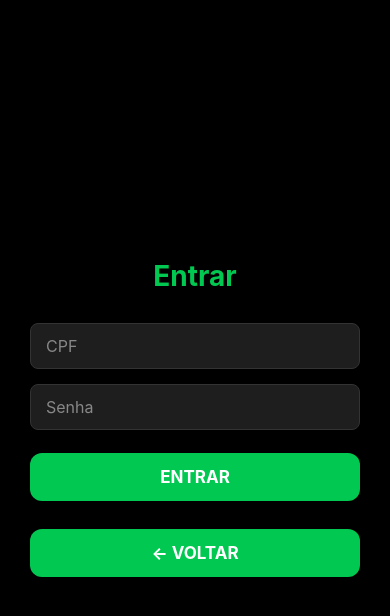
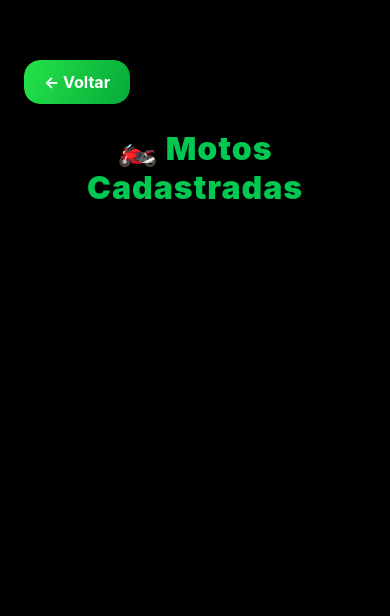
Before and after one commit to Challenge-Mottu-2025/Challenge-Mottu-Mobile, a React Native app: screen /Login in a window 390 px wide. Shown: the top 616 px of the page. Built offline with nearby package versions, Linux system fonts and the light colour scheme.

Commit message:
atualizacao

```diff
--- a/package.json
+++ b/package.json
@@ -21,7 +21,8 @@
     "react-native-geolocation-service": "^5.3.1",
     "react-native-maps": "^1.23.8",
     "react-native-web": "^0.20.0",
-    "@react-native-picker/picker": "2.11.0"
+    "@react-native-picker/picker": "2.11.0",
+    "expo-linear-gradient": "~14.1.4"
   },
   "devDependencies": {
     "@babel/core": "^7.20.0"
--- a/screens/AdminScreen.js
+++ b/screens/AdminScreen.js
@@ -5,9 +5,7 @@ import colors from '../constants/colors';
 import { Picker } from '@react-native-picker/picker';
 
 export default function AdminScreen() {
-  const [users, setUsers] = useState({});
-  const [editingCpf, setEditingCpf] = useState(null);
-  const [newCpf, setNewCpf] = useState("");
+  const [motos, setMotos] = useState({});
 
   const modelos = ['Mottu Sport', 'Mottu E', 'Mottu Pop'];
   const patios = [
@@ -23,112 +21,57 @@ export default function AdminScreen() {
     'Mottu Capão Redondo',
   ];
 
-  const loadUsers = async () => {
+  const loadMotos = async () => {
     const keys = await AsyncStorage.getAllKeys();
     const stores = await AsyncStorage.multiGet(keys);
     const data = Object.fromEntries(stores.map(([k, v]) => [k, JSON.parse(v)]));
-    setUsers(data);
+    setMotos(data);
   };
 
-  const handleUpdate = async (cpf) => {
+  const handleUpdate = async (key) => {
     try {
-      await AsyncStorage.setItem(cpf, JSON.stringify(users[cpf]));
-      Alert.alert('Sucesso', 'Usuário atualizado com sucesso!');
+      await AsyncStorage.setItem(key, JSON.stringify(motos[key]));
+      Alert.alert('Sucesso', 'Moto atualizada com sucesso!');
     } catch (e) {
-      Alert.alert('Erro', 'Erro ao atualizar usuário.');
+      Alert.alert('Erro', 'Erro ao atualizar moto.');
     }
   };
 
-  const handleDelete = async (cpf) => {
+  const handleDelete = async (key) => {
     try {
-      await AsyncStorage.removeItem(cpf);
-      setUsers((prev) => {
+      await AsyncStorage.removeItem(key);
+      setMotos((prev) => {
         const updated = { ...prev };
-        delete updated[cpf];
+        delete updated[key];
         return updated;
       });
-      Alert.alert('Sucesso', 'Usuário excluído com sucesso!');
+      Alert.alert('Sucesso', 'Moto excluída com sucesso!');
     } catch (e) {
-      Alert.alert('Erro', 'Erro ao excluir usuário.');
+      Alert.alert('Erro', 'Erro ao excluir moto.');
     }
   };
 
-  const handleChange = (cpf, field, value) => {
-    setUsers((prev) => ({
+  const handleChange = (key, field, value) => {
+    setMotos((prev) => ({
       ...prev,
-      [cpf]: {
-        ...prev[cpf],
+      [key]: {
+        ...prev[key],
         [field]: value,
       },
     }));
   };
 
-  const handleCpfChange = async (oldCpf, newCpf) => {
-    if (oldCpf === newCpf) {
-      Alert.alert("Erro", "O CPF novo não pode ser igual ao CPF atual.");
-      return;
-    }
-
-    try {
-      const userData = { ...users[oldCpf], cpf: newCpf };
-      await AsyncStorage.removeItem(oldCpf);
-      await AsyncStorage.setItem(newCpf, JSON.stringify(userData));
-
-      setUsers((prev) => {
-        const updatedUsers = { ...prev };
-        delete updatedUsers[oldCpf];
-        updatedUsers[newCpf] = userData;
-        return updatedUsers;
-      });
-
-      setEditingCpf(null);
-      setNewCpf("");
-      Alert.alert('Sucesso', 'CPF alterado com sucesso!');
-    } catch (e) {
-      Alert.alert('Erro', 'Erro ao alterar CPF.');
-    }
-  };
-
   return (
     <ScrollView contentContainerStyle={styles.container}>
-      <Button title="🔄 Carregar usuários salvos" onPress={loadUsers} />
-      {Object.entries(users).map(([cpf, info]) => (
-        <View key={cpf} style={styles.userCard}>
-          <Text style={styles.label}>📌 CPF: {cpf}</Text>
-
-          {editingCpf === cpf ? (
-            <View>
-              <TextInput
-                style={styles.input}
-                value={newCpf}
-                onChangeText={setNewCpf}
-                placeholder="Novo CPF"
-              />
-              <Button title="Alterar CPF" onPress={() => handleCpfChange(cpf, newCpf)} />
-              <Button title="Cancelar" onPress={() => setEditingCpf(null)} color="gray" />
-            </View>
-          ) : (
-            <Button title="Alterar CPF" onPress={() => { setEditingCpf(cpf); setNewCpf(""); }} />
-          )}
-
-          <Text style={styles.label}>👤 Nome:</Text>
-          <TextInput
-            style={styles.input}
-            value={info.nome}
-            onChangeText={(text) => handleChange(cpf, 'nome', text)}
-          />
-
-          <Text style={styles.label}>🔑 Senha:</Text>
-          <TextInput
-            style={styles.input}
-            value={info.senha}
-            onChangeText={(text) => handleChange(cpf, 'senha', text)}
-          />
+      <Button title="🔄 Carregar Motos Registradas" onPress={loadMotos} />
+      {Object.entries(motos).map(([key, info]) => (
+        <View key={key} style={styles.card}>
+          <Text style={styles.label}>🆔 ID: {key}</Text>
 
           <Text style={styles.label}>🏍️ Modelo da Moto:</Text>
           <Picker
             selectedValue={info.modelo || modelos[0]}
-            onValueChange={(value) => handleChange(cpf, 'modelo', value)}
+            onValueChange={(value) => handleChange(key, 'modelo', value)}
             style={styles.picker}
           >
             {modelos.map((modelo) => (
@@ -136,18 +79,18 @@ export default function AdminScreen() {
             ))}
           </Picker>
 
-          <Text style={styles.label}>🆔 Placa da Moto:</Text>
+          <Text style={styles.label}>📋 Placa da Moto:</Text>
           <TextInput
             style={styles.input}
             value={info.placa || ''}
-            onChangeText={(text) => handleChange(cpf, 'placa', text)}
+            onChangeText={(text) => handleChange(key, 'placa', text)}
             placeholder="Ex: ABC1D23"
           />
 
           <Text style={styles.label}>📍 Pátio:</Text>
           <Picker
             selectedValue={info.patio || patios[0]}
-            onValueChange={(value) => handleChange(cpf, 'patio', value)}
+            onValueChange={(value) => handleChange(key, 'patio', value)}
             style={styles.picker}
           >
             {patios.map((patio) => (
@@ -157,10 +100,10 @@ export default function AdminScreen() {
 
           <View style={styles.buttonRow}>
             <View style={{ flex: 1, marginRight: 5 }}>
-              <Button title="💾 Salvar" onPress={() => handleUpdate(cpf)} />
+              <Button title="💾 Salvar" onPress={() => handleUpdate(key)} />
             </View>
             <View style={{ flex: 1, marginLeft: 5 }}>
-              <Button title="🗑️ Excluir" color="#ff3b30" onPress={() => handleDelete(cpf)} />
+              <Button title="🗑️ Excluir" color="#ff3b30" onPress={() => handleDelete(key)} />
             </View>
           </View>
         </View>
@@ -174,7 +117,7 @@ const styles = StyleSheet.create({
     padding: 20,
     backgroundColor: colors.background,
   },
-  userCard: {
+  card: {
     padding: 15,
     borderWidth: 1,
     borderColor: '#ccc',
--- a/screens/DashboardScreen.js
+++ b/screens/DashboardScreen.js
@@ -1,44 +1,72 @@
-import React from 'react';
-import { View, Text, StyleSheet, TouchableOpacity } from 'react-native';
+import React, { useEffect, useState } from 'react';
+import { View, Text, StyleSheet, TouchableOpacity, ScrollView } from 'react-native';
 import { useNavigation } from '@react-navigation/native';
+import AsyncStorage from '@react-native-async-storage/async-storage';
 import colors from '../constants/colors';
+import { LinearGradient } from 'expo-linear-gradient';
 
 export default function DetailsScreen() {
   const navigation = useNavigation();
+  const [users, setUsers] = useState({});
+
+  useEffect(() => {
+    const loadUsers = async () => {
+      const keys = await AsyncStorage.getAllKeys();
+      const stores = await AsyncStorage.multiGet(keys);
+      const data = Object.fromEntries(stores.map(([k, v]) => [k, JSON.parse(v)]));
+      setUsers(data);
+    };
+
+    loadUsers();
+  }, []);
 
   return (
-    <View style={styles.container}>
+    <ScrollView style={styles.container}>
       {/* Botão Voltar */}
-      <TouchableOpacity onPress={() => navigation.goBack()} style={styles.backButton}>
+      <TouchableOpacity onPress={() => navigation.goBack()} style={styles.backWrapper}>
+        <LinearGradient
+          colors={['#ff7675', '#d63031']}
+          start={{ x: 0, y: 0 }}
+          end={{ x: 1, y: 1 }}
+          style={styles.backButton}
+        >
           <Text style={styles.backText}>← Voltar</Text>
+        </LinearGradient>
       </TouchableOpacity>
 
-      <Text style={styles.title}>🏍️ Sua Moto Exclusiva</Text>
+      <Text style={styles.title}>🏍️ Motos Cadastradas</Text>
 
-      <View style={styles.card}>
-        <Text style={styles.badge}>🔒 Exclusiva para você!</Text>
+      {Object.entries(users).map(([cpf, user]) => (
+        <View key={cpf} style={styles.card}>
+          <Text style={styles.badge}>👤 CPF: {cpf}</Text>
+
+          <Text style={styles.item}>
+            <Text style={styles.emoji}>🧍</Text> Nome:{' '}
+            <Text style={styles.value}>{user.nome}</Text>
+          </Text>
 
           <Text style={styles.item}>
             <Text style={styles.emoji}>🛵</Text> Modelo:{' '}
-          <Text style={styles.value}>Mottu Sport 110i</Text>
+            <Text style={styles.value}>{user.modelo || 'N/A'}</Text>
           </Text>
 
           <Text style={styles.item}>
             <Text style={styles.emoji}>🔢</Text> Placa:{' '}
-          <Text style={styles.value}>FNM9H36</Text>
+            <Text style={styles.value}>{user.placa || 'N/A'}</Text>
           </Text>
 
           <Text style={styles.item}>
             <Text style={styles.emoji}>📍</Text> Pátio:{' '}
-          <Text style={styles.value}>Mottu Butantã</Text>
+            <Text style={styles.value}>{user.patio || 'N/A'}</Text>
           </Text>
 
           <Text style={styles.item}>
             <Text style={styles.emoji}>✅</Text> Status:{' '}
-          <Text style={[styles.value, { color: '#2ecc71' }]}>Pronta para uso</Text>
+            <Text style={[styles.value, { color: '#27ae60' }]}>Pronta para uso</Text>
           </Text>
         </View>
-    </View>
+      ))}
+    </ScrollView>
   );
 }
 
@@ -46,20 +74,20 @@ const styles = StyleSheet.create({
   container: {
     flex: 1,
     backgroundColor: colors.background,
-    paddingHorizontal: 24,
+    paddingHorizontal: 20,
     paddingTop: 60,
   },
+  backWrapper: {
+    alignSelf: 'flex-start',
+    borderRadius: 12,
+    overflow: 'hidden',
+    marginBottom: 20,
+    elevation: 3,
+  },
   backButton: {
-    alignSelf: 'flex-start',
-    paddingHorizontal: 12,
-    paddingVertical: 8,
-    borderRadius: 10,
-    backgroundColor: colors.accent,
-    marginBottom: 20,
-    shadowColor: '#000',
-    shadowOpacity: 0.1,
-    shadowRadius: 3,
-    elevation: 2,
+    paddingHorizontal: 16,
+    paddingVertical: 10,
+    borderRadius: 12,
   },
   backText: {
     color: '#fff',
@@ -67,43 +95,44 @@ const styles = StyleSheet.create({
     fontSize: 16,
   },
   title: {
-    fontSize: 26,
-    fontWeight: 'bold',
+    fontSize: 28,
+    fontWeight: '800',
     color: colors.primary,
     textAlign: 'center',
-    marginBottom: 20,
+    marginBottom: 24,
   },
   card: {
     backgroundColor: '#fff',
-    padding: 25,
-    borderRadius: 16,
+    padding: 22,
+    borderRadius: 20,
     shadowColor: '#000',
-    shadowOpacity: 0.15,
+    shadowOpacity: 0.12,
     shadowRadius: 10,
+    shadowOffset: { width: 0, height: 6 },
     elevation: 6,
+    marginBottom: 20,
   },
   badge: {
-    backgroundColor: '#ffeaa7',
-    color: '#d35400',
+    backgroundColor: '#d1c4e9',
+    color: '#512da8',
     paddingVertical: 6,
-    paddingHorizontal: 12,
-    borderRadius: 50,
+    paddingHorizontal: 14,
+    borderRadius: 100,
     fontSize: 14,
-    fontWeight: 'bold',
+    fontWeight: '700',
     alignSelf: 'flex-start',
-    marginBottom: 20,
+    marginBottom: 14,
   },
   item: {
     fontSize: 18,
-    marginBottom: 14,
+    marginBottom: 10,
     color: colors.text,
   },
   emoji: {
     fontSize: 20,
-    marginRight: 4,
   },
   value: {
-    fontWeight: '600',
+    fontWeight: 'bold',
     color: colors.primary,
   },
 });
--- a/screens/LoginScreen.js
+++ b/screens/LoginScreen.js
@@ -1,63 +1,138 @@
-import React, { useState } from 'react';
-import { View, Text, StyleSheet } from 'react-native';
+import React, { useEffect, useState } from 'react';
+import { View, Text, StyleSheet, TouchableOpacity, ScrollView } from 'react-native';
+import { useNavigation } from '@react-navigation/native';
 import AsyncStorage from '@react-native-async-storage/async-storage';
-import Input from '../components/Input';
-import Button from '../components/Button';
 import colors from '../constants/colors';
+import { LinearGradient } from 'expo-linear-gradient';
 
-export default function LoginScreen({ navigation }) {
-  const [cpf, setCpf] = useState('');
-  const [senha, setSenha] = useState('');
-  const [message, setMessage] = useState('');
+export default function DetailsScreen() {
+  const navigation = useNavigation();
+  const [users, setUsers] = useState({});
 
-  const handleLogin = async () => {
-    const data = await AsyncStorage.getItem(cpf);
-    if (!data) {
-      setMessage('Usuário não encontrado');
-      return;
-    }
+  useEffect(() => {
+    const loadUsers = async () => {
+      const keys = await AsyncStorage.getAllKeys();
+      const stores = await AsyncStorage.multiGet(keys);
+      const data = Object.fromEntries(stores.map(([k, v]) => [k, JSON.parse(v)]));
+      setUsers(data);
+    };
 
-    const user = JSON.parse(data);
-    if (user.senha === senha) {
-      setMessage('Login bem-sucedido!');
-      setTimeout(() => navigation.navigate('Dashboard', { nome: user.nome }), 1500);
-    } else {
-      setMessage('Senha incorreta');
-    }
-  };
+    loadUsers();
+  }, []);
 
   return (
-    <View style={styles.container}>
-      <Text style={styles.title}>Entrar</Text>
-      <Input value={cpf} onChangeText={setCpf} placeholder="CPF" keyboardType="numeric" />
-      <Input value={senha} onChangeText={setSenha} placeholder="Senha" secureTextEntry />
-      {message ? <Text style={styles.message}>{message}</Text> : null}
-      <Button title="Entrar" onPress={handleLogin} />
-      <Button title="← Voltar" onPress={() => navigation.navigate('Home')} style={styles.backButton} />
-    </View>
+    <ScrollView style={styles.container} contentContainerStyle={{ paddingBottom: 40 }}>
+      {/* Botão Voltar */}
+      <TouchableOpacity onPress={() => navigation.goBack()} style={styles.backWrapper}>
+        <LinearGradient
+          colors={['#25E348FF', '#07C744DA']}
+          start={{ x: 0, y: 0 }}
+          end={{ x: 1, y: 1 }}
+          style={styles.backButton}
+        >
+          <Text style={styles.backText}>← Voltar</Text>
+        </LinearGradient>
+      </TouchableOpacity>
+
+      <Text style={styles.title}>🏍️ Motos Cadastradas</Text>
+
+      {Object.entries(users).map(([cpf, user]) => (
+        <View key={cpf} style={styles.card}>
+
+
+          <View style={styles.infoRow}>
+            <Text style={styles.emoji}>🛵</Text>
+            <Text style={styles.label}>Modelo:</Text>
+            <Text style={styles.value}>{user.modelo || 'N/A'}</Text>
+          </View>
+
+          <View style={styles.infoRow}>
+            <Text style={styles.emoji}>🔢</Text>
+            <Text style={styles.label}>Placa:</Text>
+            <Text style={styles.value}>{user.placa || 'N/A'}</Text>
+          </View>
+
+          <View style={styles.infoRow}>
+            <Text style={styles.emoji}>📍</Text>
+            <Text style={styles.label}>Pátio:</Text>
+            <Text style={styles.value}>{user.patio || 'N/A'}</Text>
+          </View>
+
+          <View style={styles.infoRow}>
+            <Text style={styles.emoji}>✅</Text>
+            <Text style={[styles.value, styles.status]}>Pronta para uso</Text>
+          </View>
+        </View>
+      ))}
+    </ScrollView>
   );
 }
 
 const styles = StyleSheet.create({
   container: {
     flex: 1,
-    padding: 30,
     backgroundColor: colors.background,
-    justifyContent: 'center',
+    paddingHorizontal: 24,
+    paddingTop: 60,
+  },
+  backWrapper: {
+    alignSelf: 'flex-start',
+    borderRadius: 16,
+    overflow: 'hidden',
+    marginBottom: 25,
+    elevation: 5,
+  },
+  backButton: {
+    paddingHorizontal: 20,
+    paddingVertical: 12,
+    borderRadius: 16,
+  },
+  backText: {
+    color: '#fff',
+    fontWeight: '700',
+    fontSize: 16,
   },
   title: {
-    fontSize: 28,
-    fontWeight: 'bold',
+    fontSize: 32,
+    fontWeight: '900',
     color: colors.primary,
     textAlign: 'center',
-    marginBottom: 30,
+    marginBottom: 28,
+    letterSpacing: 1,
   },
-  message: {
-    color: colors.warning,
-    textAlign: 'center',
-    marginVertical: 10,
+  card: {
+    backgroundColor: '#fff',
+    paddingVertical: 26,
+    paddingHorizontal: 24,
+    borderRadius: 24,
+    shadowColor: '#000',
+    shadowOpacity: 0.12,
+    shadowRadius: 12,
+    shadowOffset: { width: 0, height: 8 },
+    elevation: 10,
+    marginBottom: 24,
   },
-  backButton: {
-    marginTop: 20,
+  infoRow: {
+    flexDirection: 'row',
+    alignItems: 'center',
+    marginBottom: 14,
+  },
+  emoji: {
+    fontSize: 22,
+    marginRight: 12,
+  },
+  label: {
+    fontSize: 18,
+    color: '#555',
+    width: 80,
+  },
+  value: {
+    fontWeight: '700',
+    fontSize: 18,
+    color: colors.primary,
+    flexShrink: 1,
+  },
+  status: {
+    color: '#27ae60',
   },
 });
--- a/screens/RegisterScreen.js
+++ b/screens/RegisterScreen.js
@@ -6,38 +6,40 @@ import Button from '../components/Button';
 import colors from '../constants/colors';
 
 export default function RegisterScreen({ navigation }) {
-  const [nome, setNome] = useState('');
-  const [cpf, setCpf] = useState('');
-  const [senha, setSenha] = useState('');
   const [modelo, setModelo] = useState('');
   const [placa, setPlaca] = useState('');
   const [patio, setPatio] = useState('');
   const [message, setMessage] = useState('');
 
   const handleRegister = async () => {
-    if (!nome || !cpf || !senha || !modelo || !placa || !patio) {
+    if (!modelo || !placa || !patio) {
       setMessage('Preencha todos os campos');
       return;
     }
 
-    const existing = await AsyncStorage.getItem(cpf);
+    const placaKey = placa.toUpperCase().replace(/\s/g, '');
+    const existing = await AsyncStorage.getItem(placaKey);
+
     if (existing) {
-      setMessage('Usuário já registrado!');
+      setMessage('Moto já cadastrada!');
     } else {
-      const userData = { nome, senha, modelo, placa, patio };
-      await AsyncStorage.setItem(cpf, JSON.stringify(userData));
-      setMessage('Registrado com sucesso!');
-      setTimeout(() => navigation.navigate('Login'), 1500);
+      const motoData = { modelo, placa: placaKey, patio };
+      await AsyncStorage.setItem(placaKey, JSON.stringify(motoData));
+      setMessage('Moto cadastrada com sucesso!');
+      setTimeout(() => navigation.navigate('Home'), 1500);
     }
   };
 
   return (
     <View style={styles.container}>
-      <Text style={styles.title}>Registro</Text>
-      <Input value={nome} onChangeText={setNome} placeholder="Nome completo" />
-      <Input value={cpf} onChangeText={setCpf} placeholder="CPF" keyboardType="numeric" />
-      <Input value={senha} onChangeText={setSenha} placeholder="Senha" secureTextEntry />
-      <Input value={placa} onChangeText={setPlaca} placeholder="Placa da moto" autoCapitalize="characters" />
+      <Text style={styles.title}>Cadastro de Moto</Text>
+
+      <Input
+        value={placa}
+        onChangeText={setPlaca}
+        placeholder="Placa da moto"
+        autoCapitalize="characters"
+      />
 
       <Text style={styles.label}>Modelo da Moto</Text>
       <Picker selectedValue={modelo} onValueChange={setModelo} style={styles.picker}>
@@ -63,7 +65,8 @@ export default function RegisterScreen({ navigation }) {
       </Picker>
 
       {message ? <Text style={styles.message}>{message}</Text> : null}
-      <Button title="Registrar" onPress={handleRegister} />
+
+      <Button title="Cadastrar Moto" onPress={handleRegister} />
       <Button title="← Voltar" onPress={() => navigation.navigate('Home')} style={styles.backButton} />
     </View>
   );
```
Also changed, not shown: 1 other file (tests, documents, lock files or other folders). Lines whose indentation alone changed are shown as unchanged.
